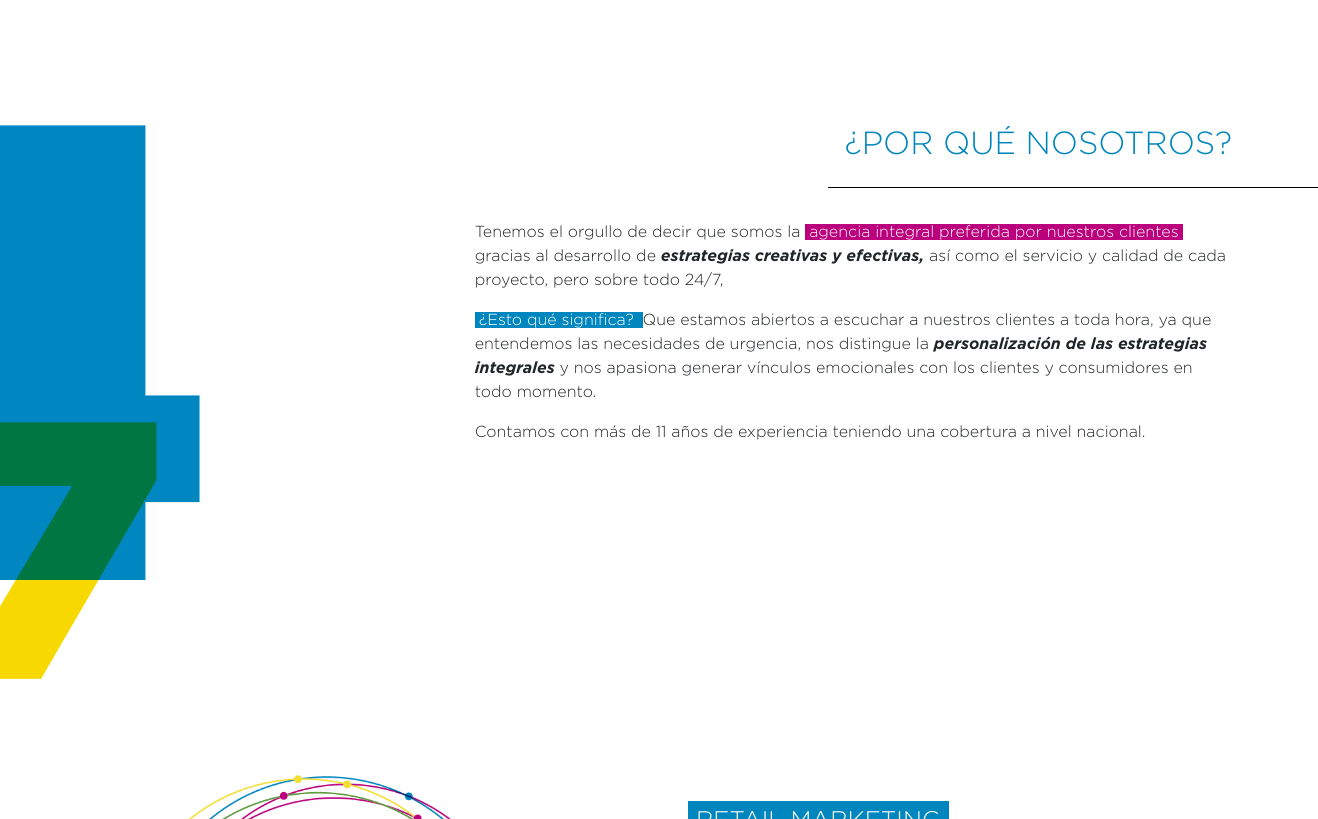
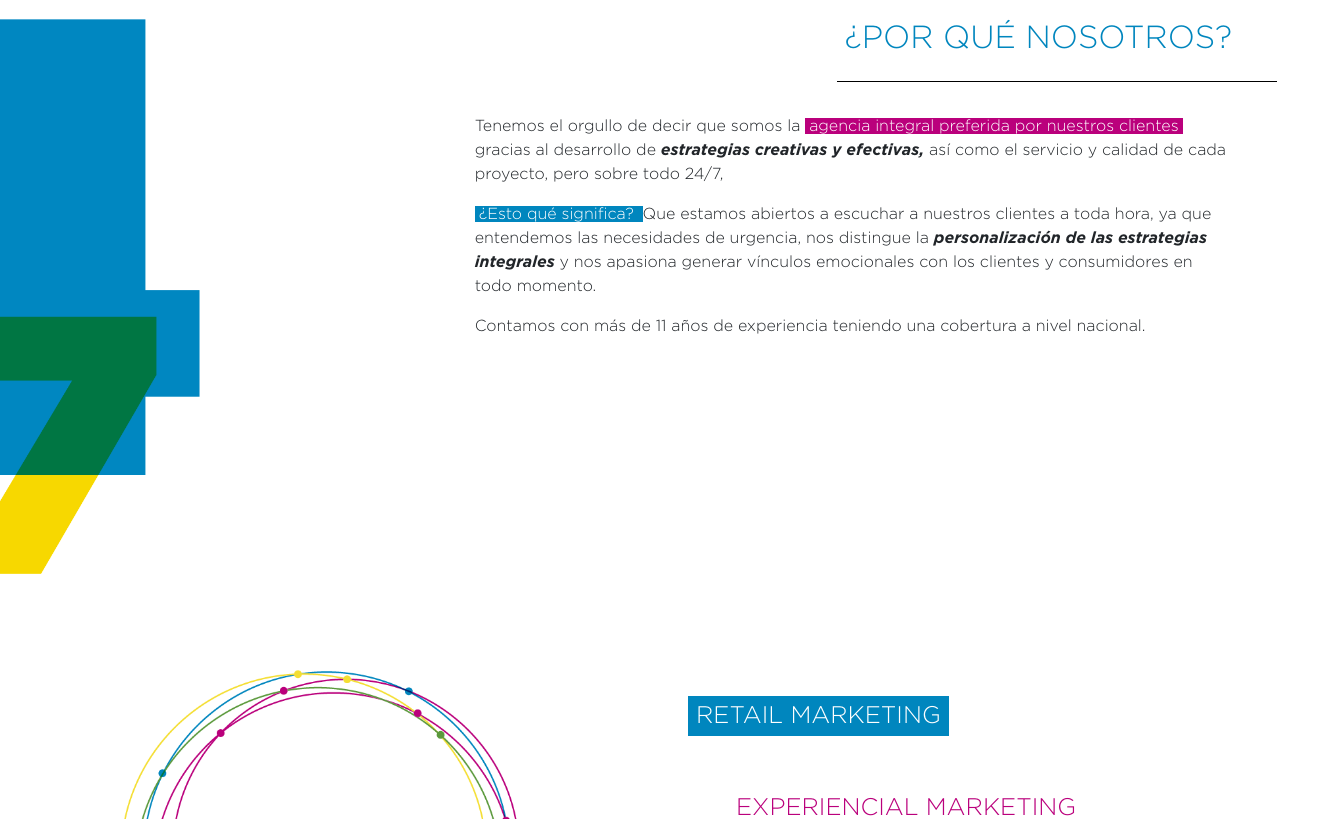
Before and after one commit to laloehm/veinticuatro, a plain HTML site: page index.html in a window 1280 px wide. Shown: the part 1164-1983 px from the top of the page, 1318 px wide, since content can reach past the window. Drawn offline with nearby package versions, Linux system fonts and the light colour scheme.

Commit message:
Update style.css

```diff
--- a/css/style.css
+++ b/css/style.css
@@ -44,7 +44,7 @@
 /* Home */
 
 .home .box {
-    width: 40%;
+    width: 30%;
     position: relative;
 }
 
@@ -106,11 +106,11 @@
     position: relative;
     height: 1px;
     top: 0;
-    right: -86px;
+    right: -45px;
     display: block;
     background: black;
     margin: 1.5rem 0;
-    width: 490px;
+    width: 440px;
 }
 
 .nosotros h2 {
```
